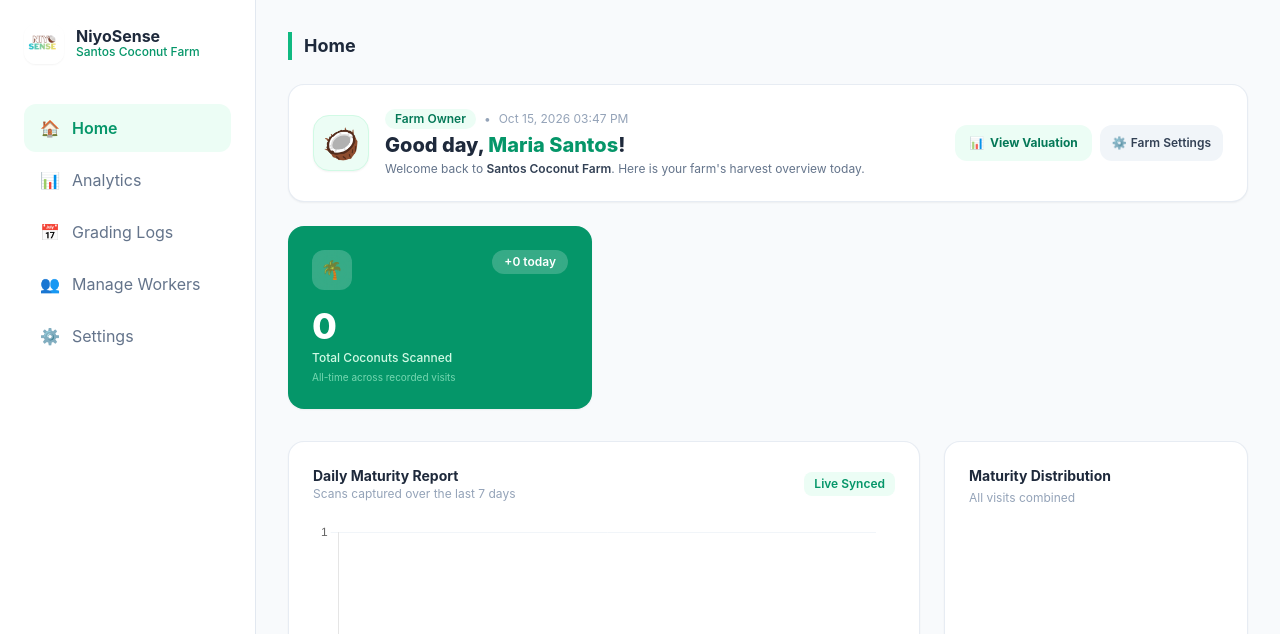
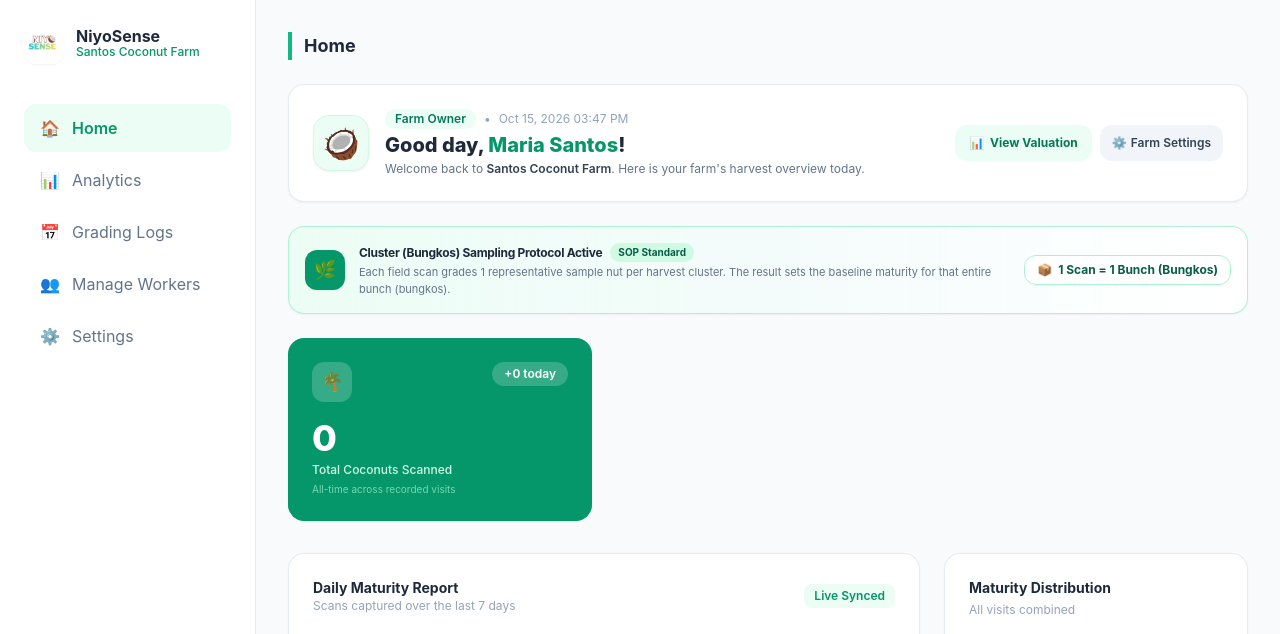
Before and after one commit to Cbolea23/niyosense-capstone, a Django app: page / in a window 1280 px wide. Shown: the top 634 px of the page. Run offline with Django 5.2, Linux system fonts and the light colour scheme; data comes from the database, SQL or seed files in the repository; data that the repository does not hold is empty; a map, chart or similar area stays blank; some libraries are stand-ins or nearby versions.

Commit message:
feat(web): implement bungkos cluster sampling protocol in dashboard and valuation engine

```diff
--- a/backend/templates/dashboard/includes/tab_analytics.html
+++ b/backend/templates/dashboard/includes/tab_analytics.html
@@ -55,8 +55,8 @@
             </div>
             <p class="text-xs text-slate-400 mb-4">Calculates gross expected revenue based on classified maturity counts</p>
 
-            <!-- Price Inputs for Formula -->
-            <div class="grid grid-cols-2 gap-3 mb-4">
+            <!-- Price & Bungkos Multiplier Inputs for Formula -->
+            <div class="grid grid-cols-1 sm:grid-cols-3 gap-3 mb-4">
                 <div>
                     <label class="text-[11px] font-semibold text-slate-500 mb-1 block">Malauhog Price (₱/pc)</label>
                     <input type="number" id="valMalauhogPrice" value="20.00" step="0.5"
@@ -68,6 +68,16 @@
                     <input type="number" id="valBukoPrice" value="15.00" step="0.5"
                         oninput="recalculateValuation()"
                         class="w-full bg-slate-50 border border-slate-200 rounded-xl px-3 py-2 text-xs font-bold text-slate-700 focus:outline-none focus:ring-2 focus:ring-emerald-500/20 focus:border-emerald-500" />
+                </div>
+                <div>
+                    <label class="text-[11px] font-semibold text-emerald-700 mb-1 block flex items-center gap-1">
+                        <span>🌿 Nuts / Bungkos</span>
+                        <span class="text-[9px] bg-emerald-100 text-emerald-800 font-bold px-1.5 py-0.2 rounded-full">Bunch</span>
+                    </label>
+                    <input type="number" id="valNutsPerBunch" value="10" min="1" step="1"
+                        oninput="recalculateValuation()"
+                        title="Average nuts per cluster. 1 scan = 1 harvested bunch baseline."
+                        class="w-full bg-emerald-50/50 border border-emerald-300 rounded-xl px-3 py-2 text-xs font-bold text-emerald-900 focus:outline-none focus:ring-2 focus:ring-emerald-500/20 focus:border-emerald-500" />
                 </div>
             </div>
         </div>
--- a/backend/templates/dashboard/includes/tab_home.html
+++ b/backend/templates/dashboard/includes/tab_home.html
@@ -27,6 +27,29 @@
             class="bg-slate-100 hover:bg-slate-200 text-slate-700 text-xs font-semibold px-3 py-2.5 rounded-xl transition flex items-center gap-1">
             <span>⚙️</span> <span>Farm Settings</span>
         </button>
+    </div>
+</div>
+
+<!-- Bungkos / Cluster Sampling Protocol Info Banner -->
+<div class="bg-gradient-to-r from-emerald-50 via-teal-50/60 to-white border border-emerald-200/90 rounded-2xl p-4 mb-6 shadow-sm flex flex-col sm:flex-row sm:items-center justify-between gap-3">
+    <div class="flex items-center space-x-3.5">
+        <div class="w-10 h-10 rounded-xl bg-emerald-600 text-white flex items-center justify-center text-lg shadow-sm shrink-0">
+            🌿
+        </div>
+        <div>
+            <div class="flex items-center gap-2">
+                <h4 class="font-bold text-slate-800 text-xs tracking-tight">Cluster (Bungkos) Sampling Protocol Active</h4>
+                <span class="text-[10px] font-bold px-2 py-0.5 rounded-full bg-emerald-100 text-emerald-800">SOP Standard</span>
+            </div>
+            <p class="text-[11px] text-slate-500 mt-0.5">
+                Each field scan grades 1 representative sample nut per harvest cluster. The result sets the baseline maturity for that entire bunch (bungkos).
+            </p>
+        </div>
+    </div>
+    <div class="flex items-center gap-2 self-start sm:self-auto shrink-0">
+        <span class="text-xs bg-white border border-emerald-200 text-emerald-800 font-bold px-3 py-1.5 rounded-xl shadow-2xs flex items-center gap-1.5">
+            <span>📦</span> <span>1 Scan = 1 Bunch (Bungkos)</span>
+        </span>
     </div>
 </div>
 
--- a/backend/templates/dashboard/includes/tab_logs.html
+++ b/backend/templates/dashboard/includes/tab_logs.html
@@ -5,8 +5,9 @@
         <thead>
             <tr class="bg-slate-50 border-b border-slate-200 text-slate-500 text-xs font-semibold uppercase">
                 <th class="p-4" data-i18n="table_uuid_date">UUID / Date</th>
-                <th class="p-4" data-i18n="table_aggregator">Aggregator</th>
+                <th class="p-4" data-i18n="table_aggregator">Worker</th>
                 <th class="p-4">Device</th>
+                <th class="p-4">Sampling Unit</th>
                 <th class="p-4" data-i18n="table_visual">Visual</th>
                 <th class="p-4" data-i18n="table_acoustic">Acoustic</th>
                 <th class="p-4" data-i18n="table_final_grade">Final Grade</th>
@@ -28,6 +29,11 @@
                     {% else %}
                     <span class="text-slate-400 font-mono text-[10px]">--</span>
                     {% endif %}
+                </td>
+                <td class="p-4">
+                    <span class="inline-flex items-center gap-1 text-[10.5px] font-semibold text-emerald-800 bg-emerald-50/90 border border-emerald-200/60 px-2 py-0.5 rounded-lg" title="Graded sample represents this entire harvested cluster (bungkos)">
+                        <span>🌿</span> <span>Bungkos (Bunch)</span>
+                    </span>
                 </td>
                 <td class="p-4 text-slate-600">{{ log.visual_prediction }}</td>
                 <td class="p-4 text-slate-600">{{ log.audio_prediction }}</td>
--- a/backend/templates/dashboard/index.html
+++ b/backend/templates/dashboard/index.html
@@ -190,8 +190,11 @@
         function recalculateValuation() {
             const malauhogPrice = parseFloat(document.getElementById('valMalauhogPrice')?.value) || 0;
             const bukoPrice = parseFloat(document.getElementById('valBukoPrice')?.value) || 0;
+            const nutsPerBunch = parseFloat(document.getElementById('valNutsPerBunch')?.value) || 1;
 
-            const grossValue = (prematureCount * malauhogPrice) + (matureCount * bukoPrice);
+            const estMalauhogNuts = prematureCount * nutsPerBunch;
+            const estBukoNuts = matureCount * nutsPerBunch;
+            const grossValue = (estMalauhogNuts * malauhogPrice) + (estBukoNuts * bukoPrice);
 
             const displayEl = document.getElementById('estimatedGrossValueDisplay');
             if (displayEl) {
@@ -200,7 +203,11 @@
 
             const subtitleEl = document.getElementById('valuationFormulaSubtitle');
             if (subtitleEl) {
-                subtitleEl.innerText = `Based on ${prematureCount} Malauhog @ ₱${malauhogPrice.toFixed(2)} + ${matureCount} Buko @ ₱${bukoPrice.toFixed(2)}`;
+                if (nutsPerBunch > 1) {
+                    subtitleEl.innerText = `${prematureCount} bunches (~${estMalauhogNuts.toLocaleString()} nuts) @ ₱${malauhogPrice.toFixed(2)} + ${matureCount} bunches (~${estBukoNuts.toLocaleString()} nuts) @ ₱${bukoPrice.toFixed(2)} (×${nutsPerBunch}/bungkos)`;
+                } else {
+                    subtitleEl.innerText = `Based on ${prematureCount} Malauhog @ ₱${malauhogPrice.toFixed(2)} + ${matureCount} Buko @ ₱${bukoPrice.toFixed(2)}`;
+                }
             }
 
             recalculateReconciliation();
@@ -210,11 +217,14 @@
         function recalculateReconciliation() {
             const actualReceived = parseFloat(document.getElementById('actualReceivedInput')?.value) || 0;
             const laborRate = parseFloat(document.getElementById('laborRateInput')?.value) || 0;
-            const totalNuts = prematureCount + matureCount;
+            const nutsPerBunch = parseFloat(document.getElementById('valNutsPerBunch')?.value) || 1;
+            const totalNuts = (prematureCount + matureCount) * nutsPerBunch;
 
             const malauhogPrice = parseFloat(document.getElementById('valMalauhogPrice')?.value) || 0;
             const bukoPrice = parseFloat(document.getElementById('valBukoPrice')?.value) || 0;
-            const estimatedGross = (prematureCount * malauhogPrice) + (matureCount * bukoPrice);
+            const estMalauhogNuts = prematureCount * nutsPerBunch;
+            const estBukoNuts = matureCount * nutsPerBunch;
+            const estimatedGross = (estMalauhogNuts * malauhogPrice) + (estBukoNuts * bukoPrice);
 
             const totalLabor = totalNuts * laborRate;
             const netProfit = actualReceived - totalLabor;
```
